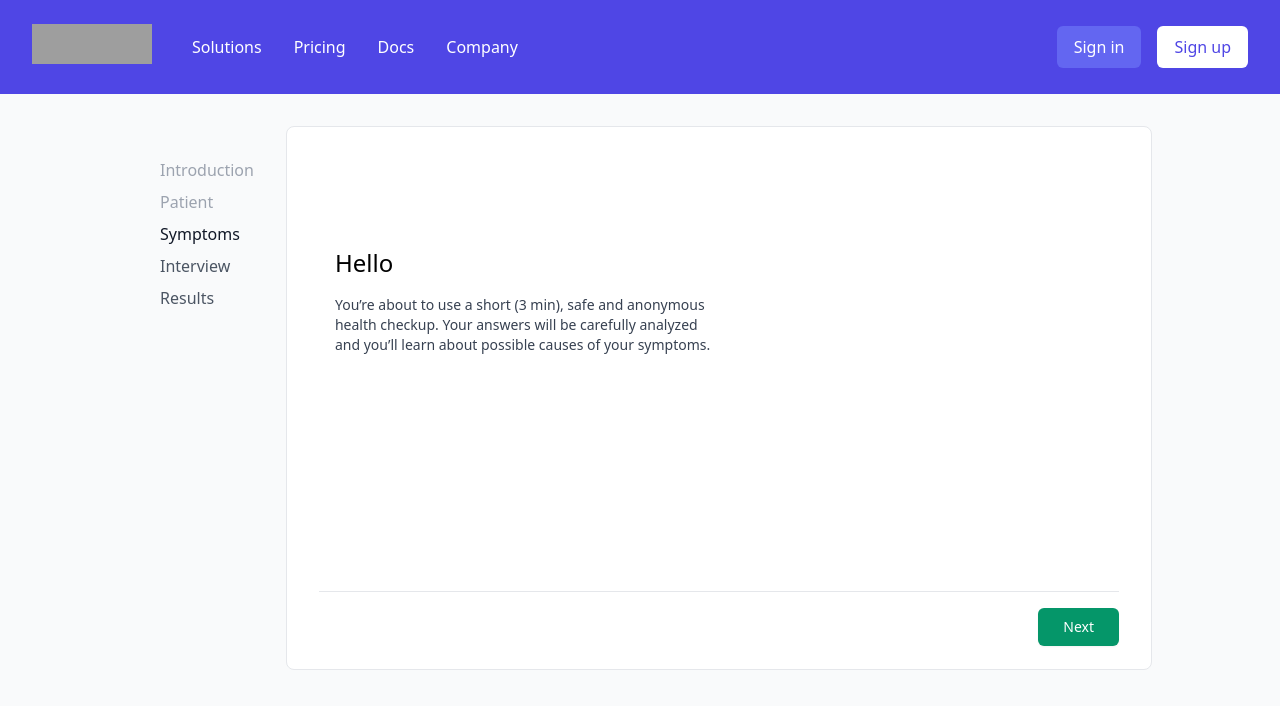
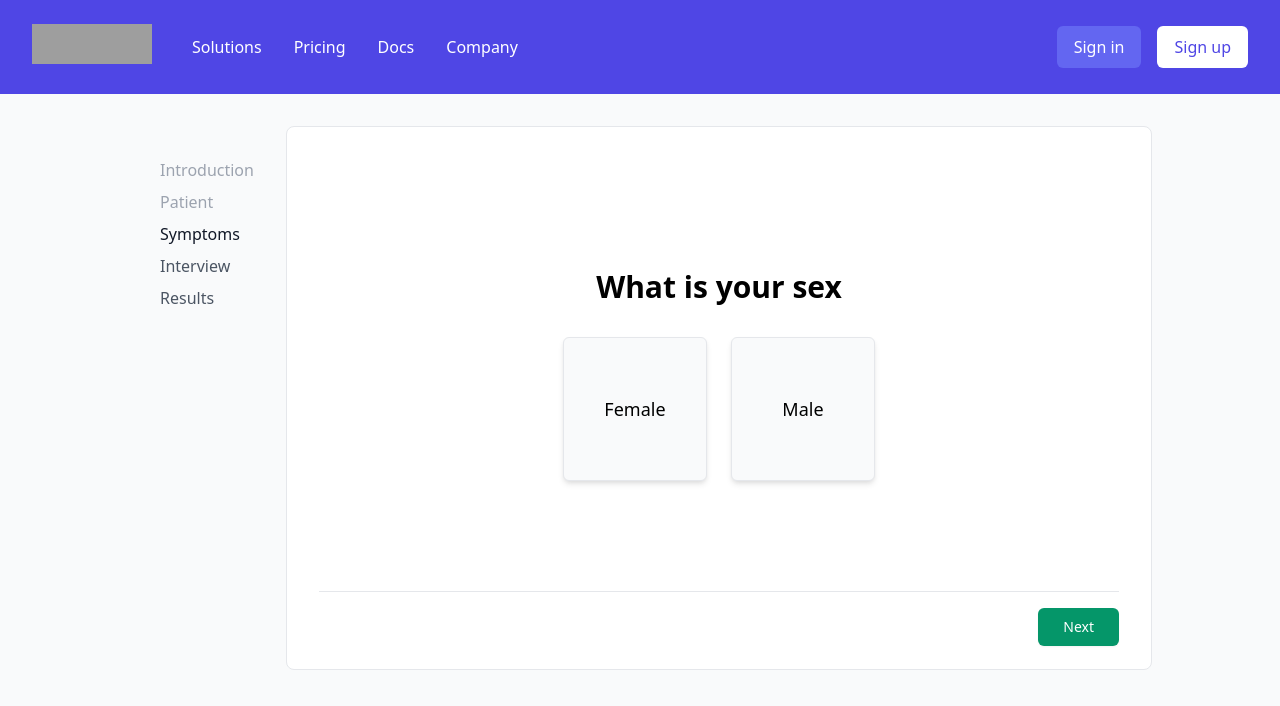
Before and after one commit to Bahodir8586/medical-street, a Next.js app: page / in a window 1280 px wide. Shown: the top 706 px of the page. Built offline with nearby package versions, Linux system fonts and the light colour scheme; grey boxes are pictures that could not be loaded.

Commit message:
select question

```diff
--- a/components/Home/Patient.jsx
+++ b/components/Home/Patient.jsx
@@ -1,5 +1,20 @@
-export default function Patient(){
-    return (
-        <></>
-    )
+import SelectQuestion from '@/components/Questions/SelectQuestion/Question';
+
+export default function Patient() {
+  return (
+    <div className="flex flex-col">
+      <SelectQuestion
+        title="What is your sex"
+        options={[
+          { id: 'female', label: 'Female' },
+          { id: 'male', label: 'Male' },
+        ]}
+      />
+      <div className="border-t flex justify-end items-center py-4">
+        <button className="inline-flex items-center px-6 py-2 border border-transparent text-sm font-medium rounded-md shadow-sm text-white bg-green-600 hover:bg-green-700 focus:outline-none focus:ring-2 focus:ring-offset-2 focus:ring-green-500">
+          Next
+        </button>
+      </div>
+    </div>
+  );
 }
--- a/components/Layouts/HomeLayout/index.js
+++ b/components/Layouts/HomeLayout/index.js
@@ -0,0 +1 @@
+export { default } from './Layout';
--- a/components/Questions/SelectQuestion/Question.jsx
+++ b/components/Questions/SelectQuestion/Question.jsx
@@ -1,3 +1,18 @@
-export default function SelectQuestion() {
-  return <></>;
+export default function SelectQuestion({ title, options }) {
+  console.log(title, options);
+  return (
+    <div className="flex flex-col items-center justify-center h-108">
+      <h2 className="text-3xl font-semibold text-center mb-8">{title}</h2>
+      <div className="flex justify-center items-center">
+        {options.map((el) => (
+          <div
+            key={el.id}
+            className="mx-3 rounded-md border shadow-md bg-gray-50 w-36 h-36 flex justify-center items-center cursor-pointer text-lg hover:bg-gray-100"
+          >
+            {el.label}
+          </div>
+        ))}
+      </div>
+    </div>
+  );
 }
--- a/pages/index.jsx
+++ b/pages/index.jsx
@@ -4,7 +4,7 @@ import Patient from '@/components/Home/Patient';
 import Results from '@/components/Home/Results';
 import Symptoms from '@/components/Home/Symptoms';
 import TermsOfService from '@/components/Home/TermsOfService';
-import Layout from '@/components/Layouts/HomeLayout/Layout';
+import Layout from '@/components/Layouts/HomeLayout';
 import Head from 'next/head';
 
 export default function Home() {
@@ -16,7 +16,7 @@ export default function Home() {
       </Head>
       <div>
         <Layout activeEl={2}>
-          <Introduction />
+          {/* <Introduction /> */}
           {/* <TermsOfService /> */}
           <Patient />
           {/* <Symptoms sex={'male'} /> */}
```
